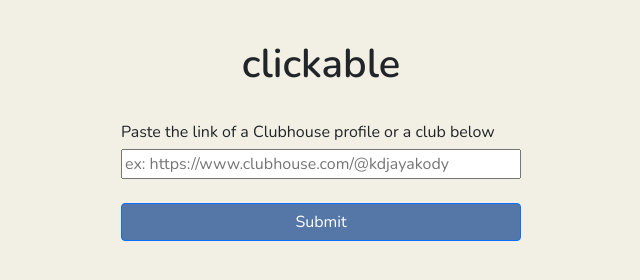
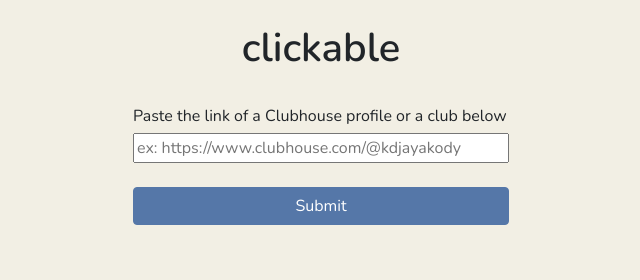
Before and after one commit to Isuru-Nanayakkara/clickable, a plain HTML site: page index.html in a window 1280 px wide. Shown: the whole page, without its empty margins (319-959 px from the left). Drawn offline with nearby package versions, Linux system fonts and the light colour scheme.

Commit message:
Element positioning changes

```diff
--- a/css/styles.css
+++ b/css/styles.css
@@ -8,27 +8,26 @@
     text-align: center;
 }
 
-#container {
-    width: 400px;
-    display: block;
-    margin-left: auto;
-    margin-right: auto;
-    padding-top: 40px;
+@media screen {
+    .container {
+        max-width: 400px;
+    }
 }
 
 #url {
-    width: 400px;
+    width: 100%;
     margin-top: 5px;
 }
 
 #button {
-    width: 400px;
+    width: 100%;
 }
 
 #output {
-    width: 400px;
+    width: 100%;
 }
 
-.btn-primary {
+.btn-primary, .btn-primary:hover, .btn-primary:focus {
     background-color: #5577A8;
+    border-color: #5577A8;
 }
--- a/index.html
+++ b/index.html
@@ -13,7 +13,7 @@
 </head>
 <body>
 
-    <div id="container">
+    <main class="container mt-4">
         <h1>clickable</h1>
         <br>
         <header>Paste the link of a Clubhouse profile or a club below</header>
@@ -22,7 +22,7 @@
         <button id="button" class="btn btn-primary" type="submit" value="Submit" onclick="getInputValue();">Submit</button>
         <br><br>
         <div id="output"></div>
-    </div>
+    </main>
 
     <script src="https://cdn.jsdelivr.net/npm/bootstrap@5.0.2/dist/js/bootstrap.bundle.min.js" integrity="sha384-MrcW6ZMFYlzcLA8Nl+NtUVF0sA7MsXsP1UyJoMp4YLEuNSfAP+JcXn/tWtIaxVXM" crossorigin="anonymous"></script>
     <script type="text/javascript" src="js/anchorme.min.js"></script>
```
